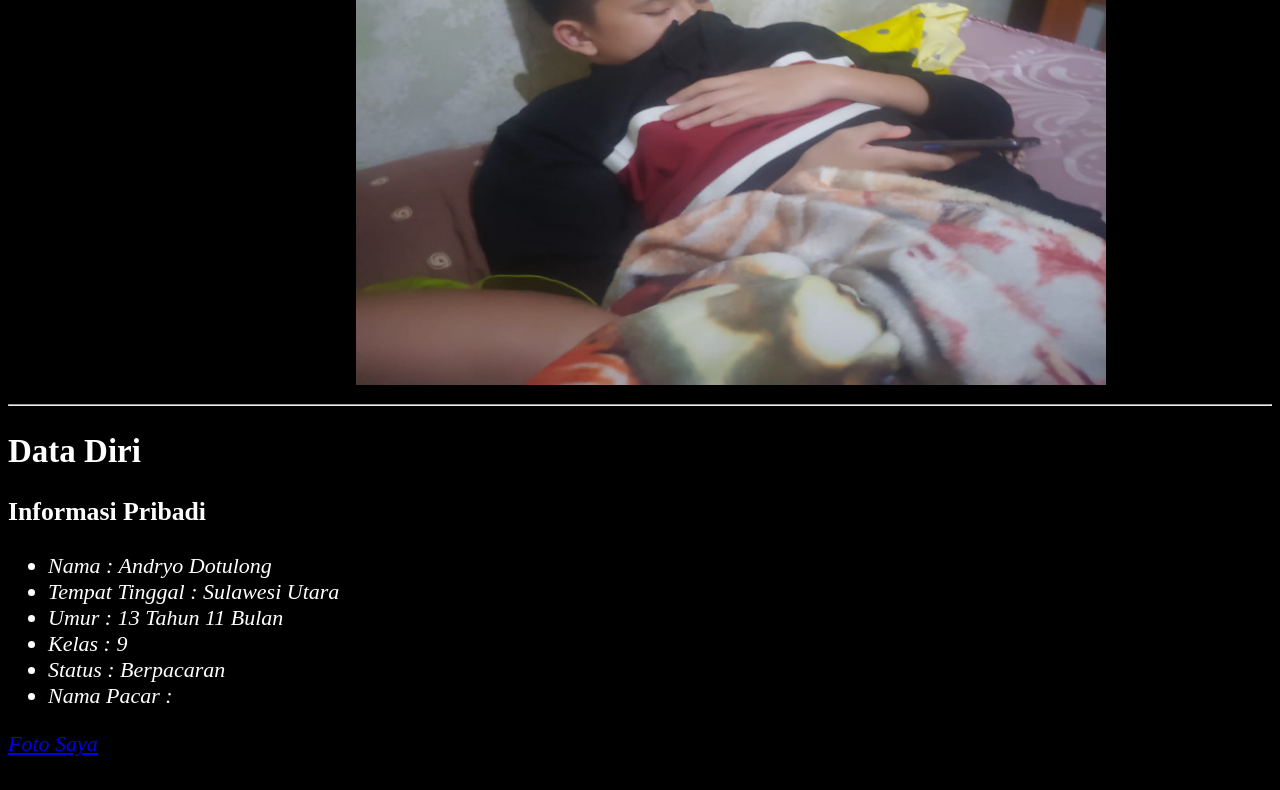
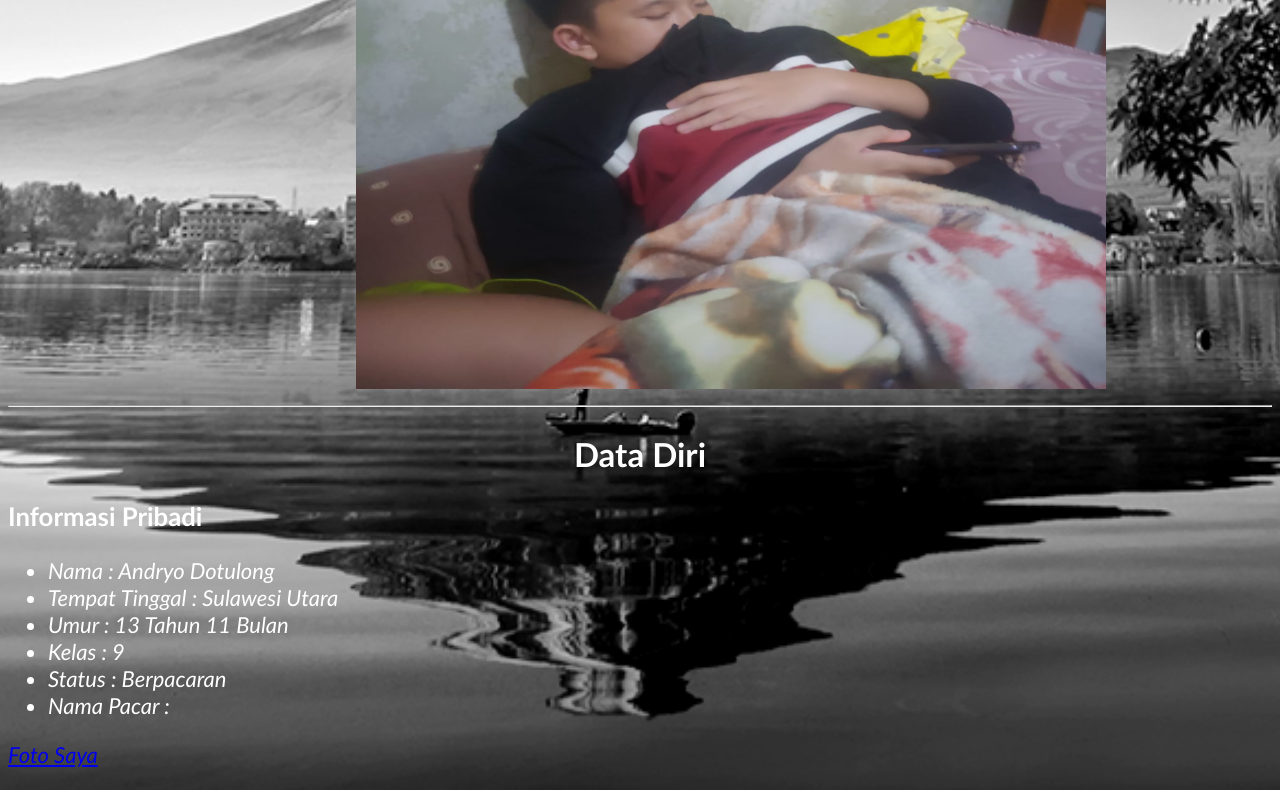
Before and after one commit to Chigo08/chigo08.github.io, a plain HTML site: page index.html in a window 1280 px wide. Shown: the part 667-1457 px from the top of the page. Drawn offline with Linux system fonts and the light colour scheme.

Commit message:
fix testin

```diff
--- a/index.html
+++ b/index.html
@@ -21,7 +21,7 @@
     </div>
     <hr>
 
-    <h2>Data Diri</h2>
+    <h2 style="text-align: center;">Data Diri</h2>
     <h3>Informasi Pribadi</h3>
     <address>
         <ul>
--- a/style.css
+++ b/style.css
@@ -3,13 +3,27 @@ html {
 }
 
 body {
-    background-color: black;
-    color: white;
+    background-color: transparent;
+    background-image: url(img/Landscape-BW.jpg);
+    color:  white;
+    /* Full height */
+    height: 100%;
+
+    /* Center and scale the image nicely */
+    background-position: center;
+    background-repeat: no-repeat;
+    background-size: cover;
+
 }
+
+* {
+    font-family: Calibri, Comic Sans MS, Serif;
+    background-size: cover;
+    background-position:50% 50%;
+    }
 
 div {
     width: 45%;
     height: 50%;
-    border: 2px solid black;
     margin: 0 auto;
 }
```
Also changed, not shown: gif/worktoomuch.gif (added), img/Landscape-BW.jpg (added), img/assassin_creed_4_black_flag.jpg (added), img/index.jpg (added), img/learning.png (added), img/mountain.jpg (added).
